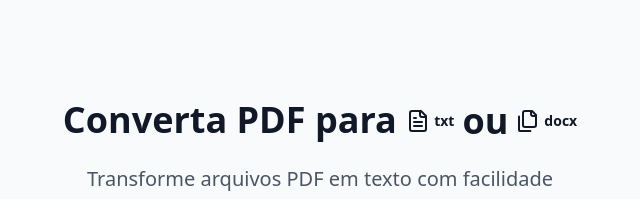
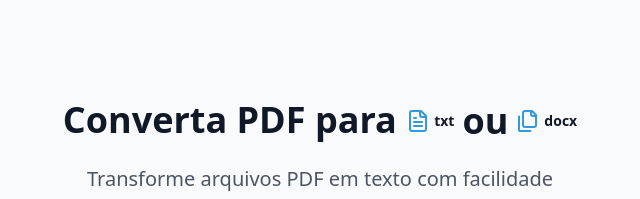
Before and after one commit to elissoncardoso1/text-scribe-extractor, a React (Vite) app: page / in a window 1280 px wide. Shown: the part 220-419 px from the top of the page, without its empty margins (320-960 px from the left). Built offline with nearby package versions, Linux system fonts and the light colour scheme.

Commit message:
Add TXT icon styling
Implement CSS styling for the TXT icon using a base64 encoded image.
[skip gpt_engineer]

```diff
--- a/src/pages/Index.tsx
+++ b/src/pages/Index.tsx
@@ -26,12 +26,12 @@ const Index = () => {
           Converta PDF para{" "}
           <span className="inline-flex items-center gap-2">
             <span className="inline-flex items-center">
-              <FileText className="w-6 h-6" />
+              <FileText className="w-6 h-6 text-primary" />
               <span className="text-sm ml-1">txt</span>
             </span>
             {" "}ou{" "}
             <span className="inline-flex items-center">
-              <Files className="w-6 h-6" />
+              <Files className="w-6 h-6 text-primary" />
               <span className="text-sm ml-1">docx</span>
             </span>
           </span>
```
